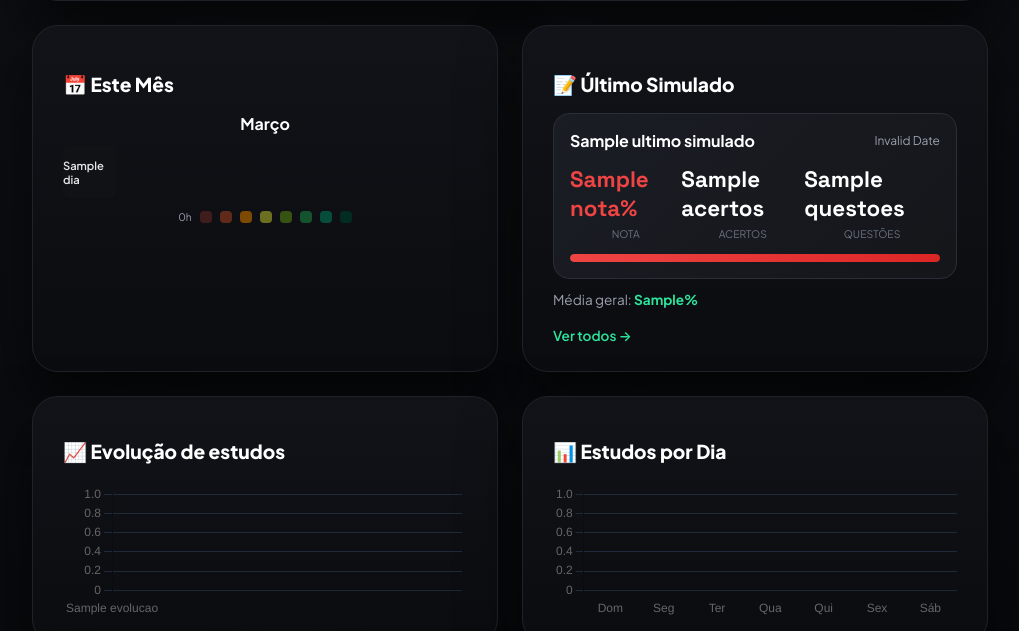
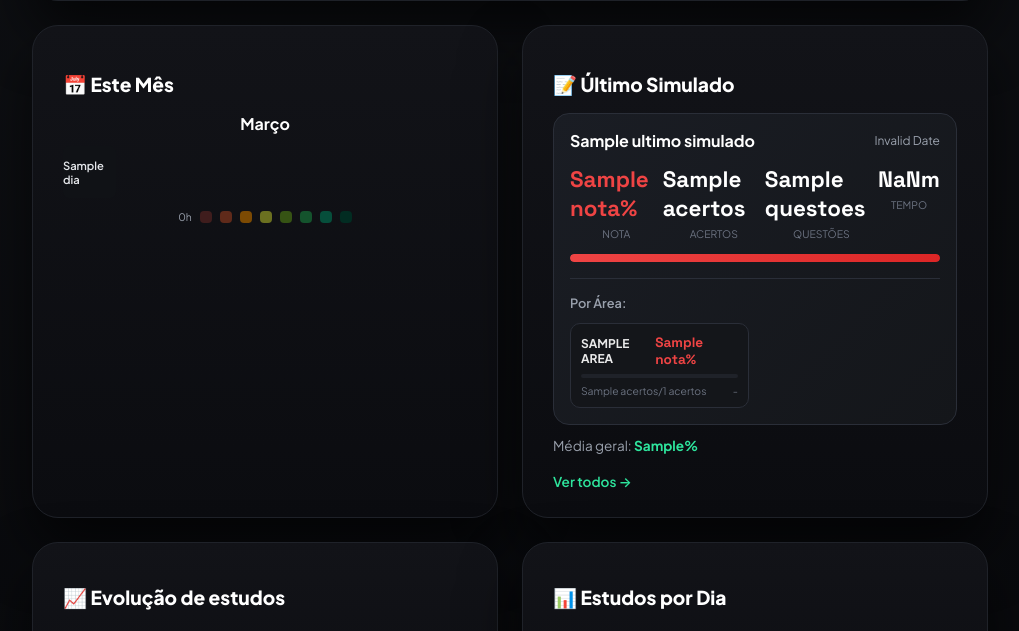
Before and after one commit to Kauesoaresz/KMDL-Med, a Node server app: template src/views/app/dashboard.ejs in a window 1280 px wide; the page is wider, and only the part inside the window is pictured. Shown: the part 834-1465 px from the top of that part, without its empty margins (260-1279 px from the left). Run offline with Node 20, Linux system fonts and the light colour scheme; the template is opened without the code that fills it: most values are stand-ins (such as "Sample title", 1, 10 or a date in 2020); grey boxes marked "Sample" are stand-in pictures; some libraries are stand-ins or nearby versions.

Commit message:
Versão 1.3.4

```diff
--- a/src/public/css/app/dashboard.css
+++ b/src/public/css/app/dashboard.css
@@ -588,6 +588,78 @@
   text-decoration: underline;
 }
 
+/* Simulado - Breakdown por Área */
+.simulado-areas {
+  margin-top: 16px;
+  padding-top: 16px;
+  border-top: 1px solid #2a2e38;
+}
+
+.areas-title {
+  font-size: 0.8rem;
+  font-weight: 600;
+  color: #9aa1ad;
+  display: block;
+  margin-bottom: 12px;
+}
+
+.areas-grid {
+  display: grid;
+  grid-template-columns: repeat(2, 1fr);
+  gap: 12px;
+}
+
+.area-item {
+  background: #14161a;
+  border-radius: 10px;
+  padding: 10px;
+  border: 1px solid #2a2e38;
+}
+
+.area-header {
+  display: flex;
+  justify-content: space-between;
+  align-items: center;
+  margin-bottom: 6px;
+}
+
+.area-nome {
+  font-size: 0.75rem;
+  font-weight: 700;
+  text-transform: uppercase;
+}
+
+.area-nota {
+  font-size: 0.85rem;
+  font-weight: 800;
+  font-family: "Space Grotesk", sans-serif;
+}
+
+.area-nota.alta { color: #2ee59d; }
+.area-nota.media { color: #f0c75e; }
+.area-nota.baixa { color: #ef4444; }
+
+.area-bar {
+  height: 4px;
+  background: #1f2229;
+  border-radius: 999px;
+  overflow: hidden;
+  margin-bottom: 6px;
+}
+
+.area-bar-fill {
+  height: 100%;
+  border-radius: 999px;
+  transition: width 0.5s ease;
+}
+
+.area-details {
+  display: flex;
+  justify-content: space-between;
+  font-size: 0.65rem;
+  color: #6b7280;
+}
+
 .empty-state-small {
   text-align: center;
   padding: 20px 0;
--- a/src/views/app/dashboard.ejs
+++ b/src/views/app/dashboard.ejs
@@ -208,10 +208,44 @@
                   <span class="stat-value"><%= ultimoSimulado.questoes %></span>
                   <span class="stat-label">Questões</span>
                 </div>
+                <div class="stat-item">
+                  <span class="stat-value">
+                    <%
+                      const horas = Math.floor(ultimoSimulado.tempo / 60);
+                      const minutos = ultimoSimulado.tempo % 60;
+                    %>
+                    <%= horas > 0 ? horas + 'h ' + minutos + 'm' : minutos + 'm' %>
+                  </span>
+                  <span class="stat-label">Tempo</span>
+                </div>
               </div>
               <div class="simulado-bar">
                 <div class="simulado-bar-fill <%= ultimoSimulado.nota >= 70 ? 'alta' : ultimoSimulado.nota >= 50 ? 'media' : 'baixa' %>" style="width: <%= ultimoSimulado.nota %>%"></div>
               </div>
+
+              <!-- Breakdown por Área -->
+              <% if (ultimoSimuladoBlocos && ultimoSimuladoBlocos.length > 0) { %>
+                <div class="simulado-areas">
+                  <span class="areas-title">Por Área:</span>
+                  <div class="areas-grid">
+                    <% ultimoSimuladoBlocos.forEach(bloco => { %>
+                      <div class="area-item">
+                        <div class="area-header">
+                          <span class="area-nome" style="color: <%= bloco.cor %>"><%= bloco.area %></span>
+                          <span class="area-nota <%= bloco.nota >= 70 ? 'alta' : bloco.nota >= 50 ? 'media' : 'baixa' %>"><%= bloco.nota %>%</span>
+                        </div>
+                        <div class="area-bar">
+                          <div class="area-bar-fill" style="width: <%= bloco.nota %>%; background: <%= bloco.cor %>"></div>
+                        </div>
+                        <div class="area-details">
+                          <span><%= bloco.acertos %>/<%= bloco.totalQuestoes %> acertos</span>
+                          <span><%= bloco.tempo > 0 ? (bloco.tempo >= 60 ? Math.floor(bloco.tempo/60) + 'h' + (bloco.tempo%60) + 'm' : bloco.tempo + 'm') : '-' %></span>
+                        </div>
+                      </div>
+                    <% }) %>
+                  </div>
+                </div>
+              <% } %>
             </div>
             <div class="simulado-media">
               <span>Média geral: <strong><%= mediaSimulados %>%</strong></span>
```
Also changed, not shown: src/controllers/dashboardController.js (+44 -8 lines).
